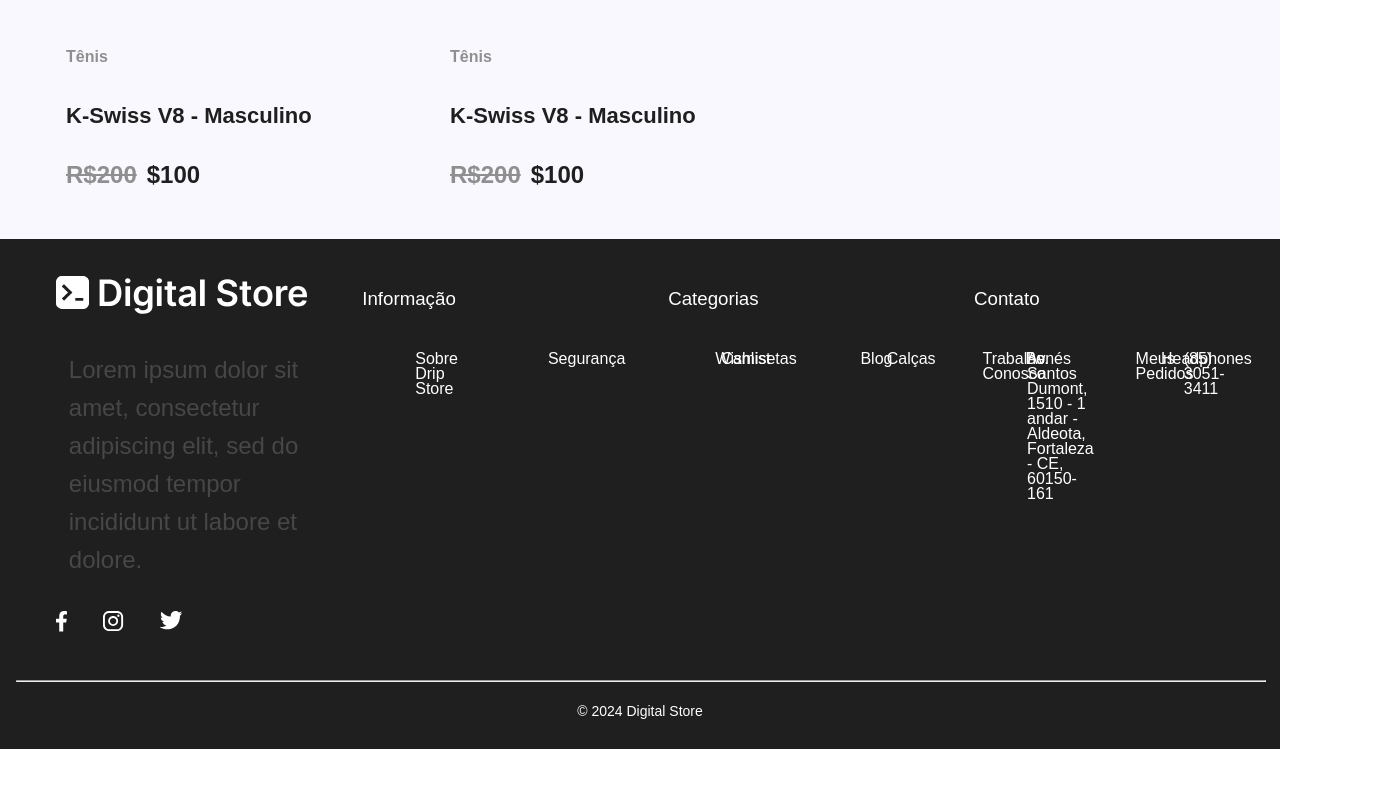
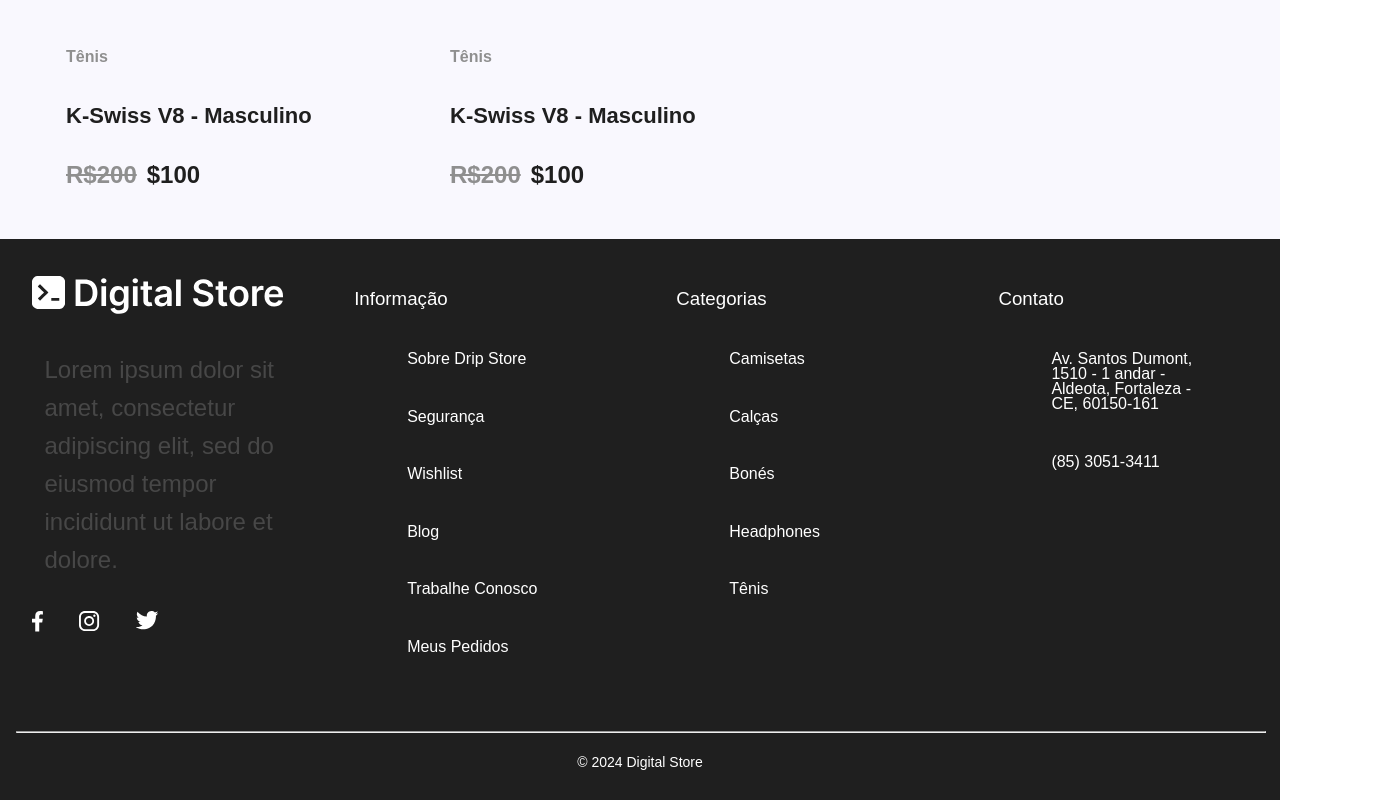
Before and after one commit to nyck1e/projeto-digitalstore, a React (Vite) app: page / in a window 1280 px wide. Shown: the part 3443-4243 px from the top of the page, 1381 px wide, since content can reach past the window. Before the commit the page ends 4192 px from the top, so only its background shows below. Built offline with nearby package versions, Linux system fonts and the light colour scheme.

Commit message:
correção de erro footer

```diff
--- a/src/components/Footer.css
+++ b/src/components/Footer.css
@@ -8,7 +8,7 @@ footer{
 
 .containers{
     display: flex;
-    justify-content: space-evenly;
+    justify-content: space-between;
     align-items: flex-start;
     flex-direction: row;
     width: 100%;
@@ -34,6 +34,8 @@ footer{
 .informations{
     line-height: 15px;
     margin: 8px;
+    display: flex;
+    flex-direction: column;
 }
 
 .informations h4{
```
